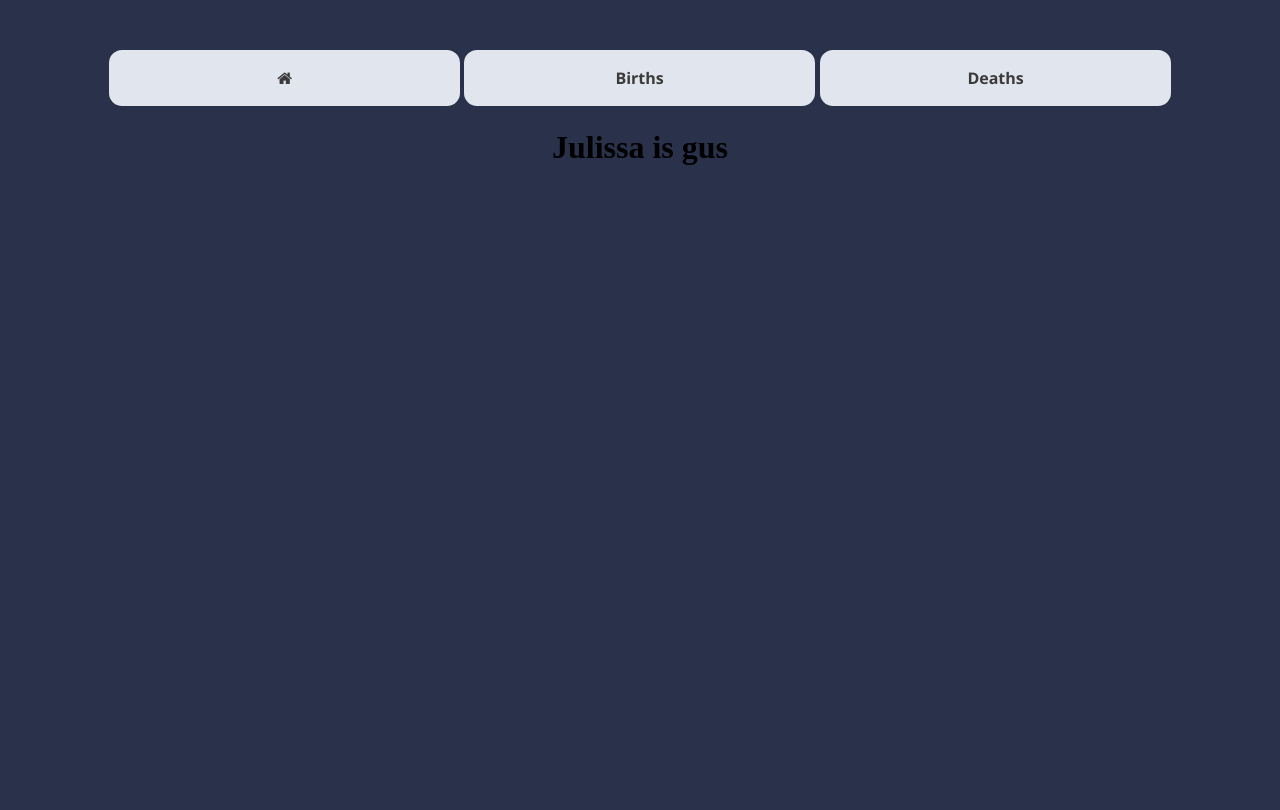
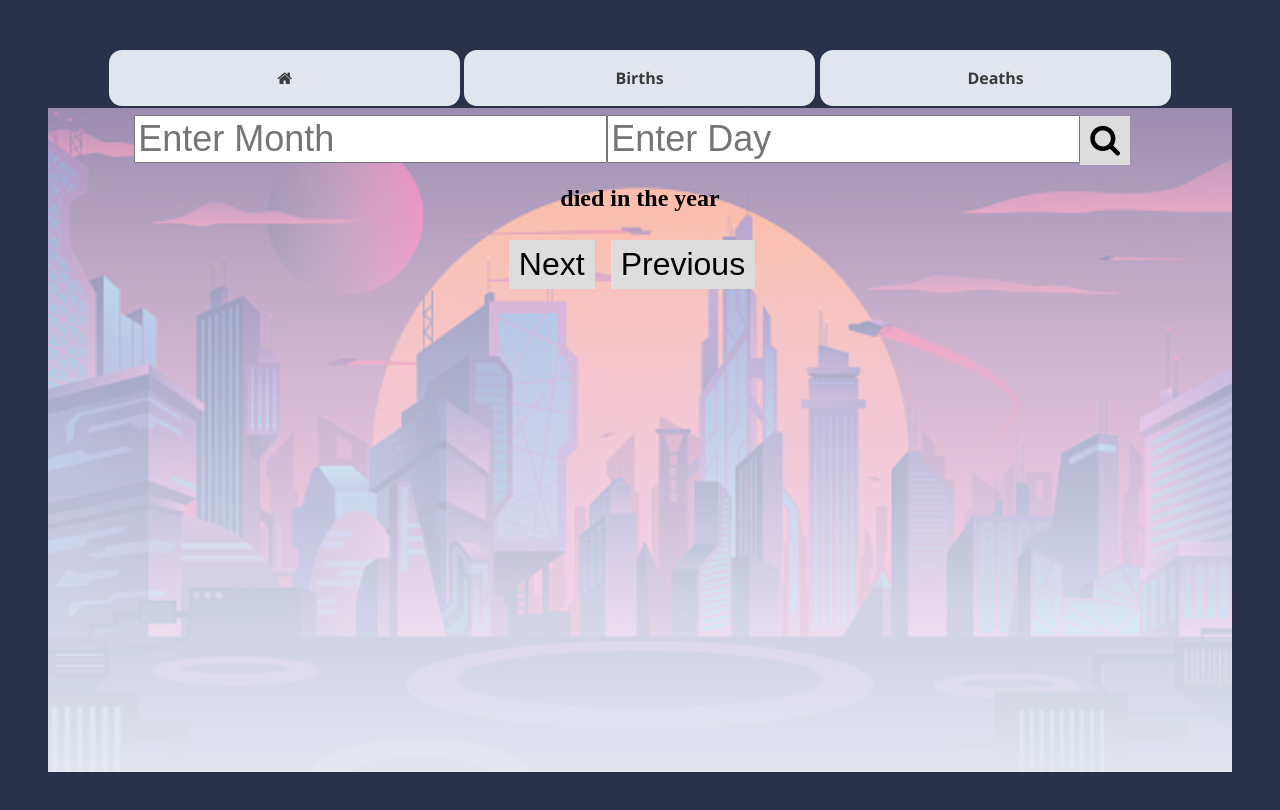
Before and after one commit to staten-island-tech/vue-api-project-chang, a Vue app in the folder chang/: page /about in a window 1280 px wide. Shown: the top 810 px of the page. Built offline with nearby package versions, Linux system fonts and the light colour scheme.

Commit message:
we call that a hard carry

```diff
--- a/chang/src/views/About.vue
+++ b/chang/src/views/About.vue
@@ -1,5 +1,108 @@
 <template>
-  <div class="Deaths">
-    <h1>Julissa is gus</h1>
+  <div>
+    <div class="background">
+      <div class="column1">
+        <div class="search-bar">
+          <form @submit.prevent="fetchData">
+            <input
+              id="search"
+              type="text"
+              placeholder="Enter Month"
+              v-model="month"
+            />
+
+            <input
+              id="search"
+              type="text"
+              placeholder="Enter Day"
+              v-model="day"
+            />
+            <button type="submit"><i class="fa fa-search"></i></button>
+
+            <div class="death-data">
+              <h2>
+                {{ deathDescription + " died in the year " + year }}
+              </h2>
+              <button @click="index++">Next</button>
+              <button @click="index--">Previous</button>
+            </div>
+          </form>
+        </div>
+      </div>
+      <div class="column2"></div>
+    </div>
   </div>
 </template>
+
+<script>
+export default {
+  data() {
+    return {
+      index: 0,
+      year: [],
+      deathDescription: [],
+      day: null,
+      month: null,
+    };
+  },
+
+  // created() {
+  //   this.fetchData();
+  // },
+  name: "Deaths",
+  methods: {
+    fetchData: async function () {
+      try {
+        const response = await fetch(
+          `https://byabbe.se/on-this-day/${this.month}/${this.day}/deaths.json`
+        );
+        const data = await response.json();
+        this.year = data.deaths[this.index].year;
+        this.deathDescription = data.deaths[this.index].description;
+
+        console.log(data);
+        console.log(this.deaths);
+      } catch (error) {
+        alert(error);
+      }
+    },
+    submitEvent() {
+      let day = this.day;
+      console.log(day);
+      this.day = null;
+      let month = this.month;
+      console.log(month);
+      this.month = null;
+    },
+  },
+};
+</script>
+
+<style>
+.background {
+  background-image: linear-gradient(0, #e1e5ee, #767b91),
+    url("../assets/vaporwave.jpg");
+  background-blend-mode: screen;
+  background-size: cover;
+  margin: 0 auto;
+  height: 83vh;
+}
+
+.search-bar input {
+  font-size: 2.25rem;
+}
+
+.search-bar button {
+  padding: 6px 10px;
+  margin-top: 8px;
+  margin-right: 16px;
+  background: #ddd;
+  font-size: 2rem;
+  border: none;
+  cursor: pointer;
+}
+
+.search-bar button:hover {
+  background: #ccc;
+}
+</style>
```
